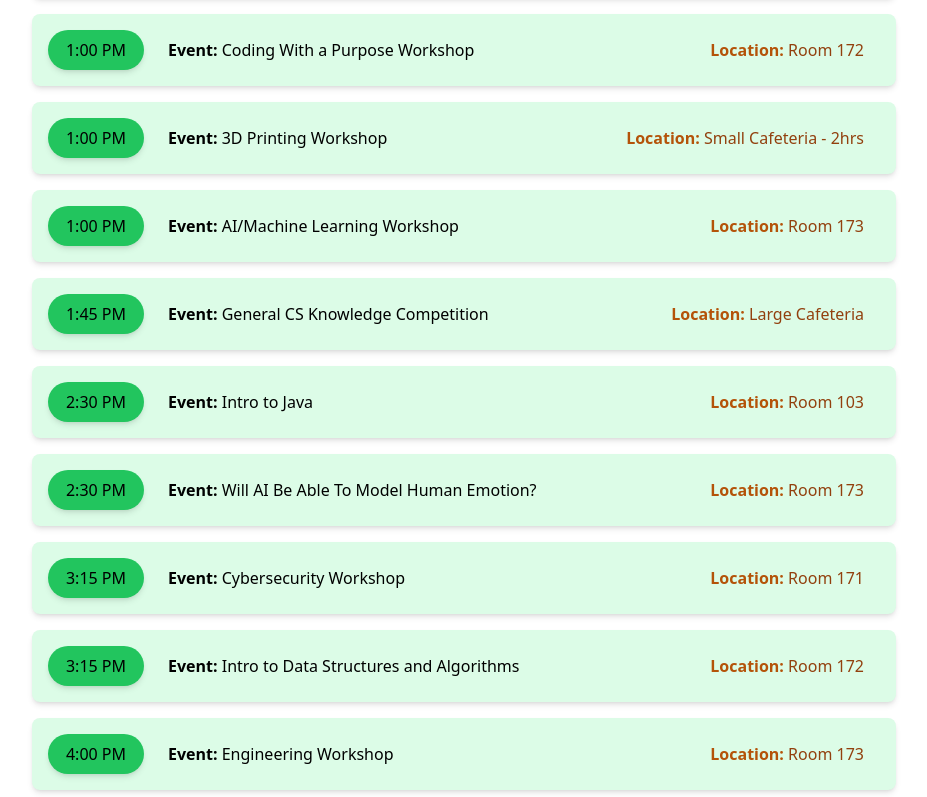
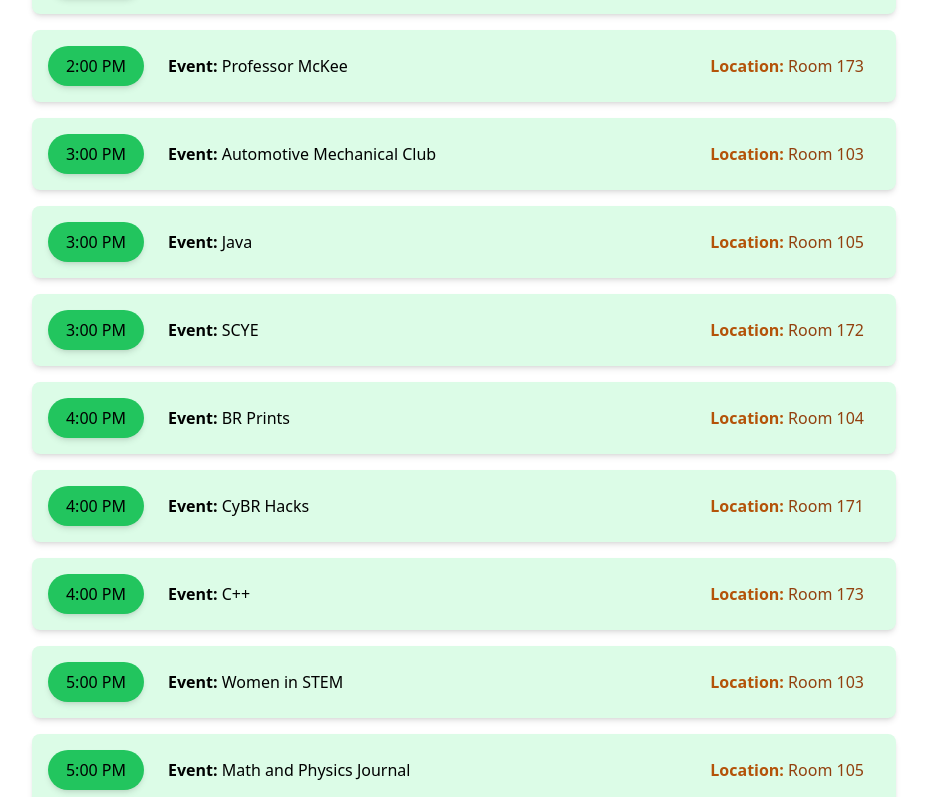
Before and after one commit to shuknuk/brhacks24, a Next.js app: page / in a window 1280 px wide. Shown: the part 3683-4480 px from the top of the page, without its empty margins (176-1103 px from the left). Built offline with nearby package versions, Linux system fonts and the light colour scheme.

Commit message:
schedule updates

```diff
--- a/components/Schedule.jsx
+++ b/components/Schedule.jsx
@@ -1,77 +1,33 @@
+// Schedule.jsx
+
 import React from "react";
 import { FontAwesomeIcon } from "@fortawesome/react-fontawesome";
 
 const Schedule = () => {
   const scheduleData = [
-    { Time: "9:00 AM", Event: "Check In Opens", Location: "Large Cafeteria" },
-    { Time: "10:00 AM", Event: "Opening Ceremony", Location: "Auditorium" },
-    {
-      Time: "10:30 AM",
-      Event: "Team Bonding During Opening Ceremony",
-      Location: "Large Cafeteria",
-    },
-    { Time: "11:15 AM", Event: "Intro Python", Location: "Room 171" },
-    { Time: "11:15 AM", Event: "Intro to C++", Location: "Room 172" },
-    { Time: "11:15 AM", Event: "Intro to Github", Location: "Room 103" },
-    {
-      Time: "12:00 PM",
-      Event: "Lunch - Chess Tournament Sign ups",
-      Location: "Large Cafeteria",
-    },
-    {
-      Time: "12:30 PM",
-      Event: "Lunch/Chess Tournament",
-      Location: "Large Cafeteria",
-    },
-    {
-      Time: "1:00 PM",
-      Event: "Coding With a Purpose Workshop",
-      Location: "Room 172",
-    },
-    {
-      Time: "1:00 PM",
-      Event: "3D Printing Workshop",
-      Location: "Small Cafeteria - 2hrs",
-    },
-    {
-      Time: "1:00 PM",
-      Event: "AI/Machine Learning Workshop",
-      Location: "Room 173",
-    },
-    {
-      Time: "1:45 PM",
-      Event: "General CS Knowledge Competition",
-      Location: "Large Cafeteria",
-    },
-    { Time: "2:30 PM", Event: "Intro to Java", Location: "Room 103" },
-    {
-      Time: "2:30 PM",
-      Event: "Will AI Be Able To Model Human Emotion?",
-      Location: "Room 173",
-    },
-    { Time: "3:15 PM", Event: "Cybersecurity Workshop", Location: "Room 171" },
-    {
-      Time: "3:15 PM",
-      Event: "Intro to Data Structures and Algorithms",
-      Location: "Room 172",
-    },
-    { Time: "4:00 PM", Event: "Engineering Workshop", Location: "Room 173" },
-    { Time: "4:00 PM", Event: "Neuroscience Workshop", Location: "Room 103" },
-    {
-      Time: "4:45 PM",
-      Event: "Competitive Programming Competition",
-      Location: "Small Cafeteria",
-    },
-    { Time: "5:45 PM", Event: "Game Dev Workshop", Location: "Room 173" },
-    { Time: "5:45 PM", Event: "Women In STEM", Location: "Room 103" },
-    { Time: "6:30 PM", Event: "Data Visualization", Location: "Room 172" },
-    { Time: "6:30 PM", Event: "Web Development", Location: "Room 171" },
-    { Time: "7:00 PM", Event: "Hacking Ends", Location: "Large Cafeteria" },
-    { Time: "7:15 PM", Event: "Dinner", Location: "Large Cafeteria" },
-    { Time: "7:15 PM", Event: "Judging Begins", Location: "Large Cafeteria" },
-    { Time: "7:30 PM", Event: "Cup Stacking", Location: "Large Cafeteria" },
-    { Time: "8:30 PM", Event: "Judging Finishes", Location: "Large Cafeteria" },
-    { Time: "9:00 PM", Event: "Closing Ceremony", Location: "Auditorium" },
+    { Time: "10:00 AM", Event: "Opening", Location: "Auditorium" },
+    { Time: "11:00 AM", Event: "Data Visualization", Location: "Room 104" },
+    { Time: "11:00 AM", Event: "Professor Bajwa", Location: "Auditorium" },
+    { Time: "12:00 PM", Event: "LUNCH", Location: "Big Cafe" },
+    { Time: "1:00 PM", Event: "Competitions", Location: "Room 103" },
+    { Time: "1:00 PM", Event: "AI/ML", Location: "Room 105" },
+    { Time: "1:00 PM", Event: "Girls Who Code", Location: "Room 172" },
+    { Time: "2:00 PM", Event: "Python", Location: "Room 104" },
+    { Time: "2:00 PM", Event: "Professor McKee", Location: "Room 171" },
+    { Time: "2:00 PM", Event: "Professor McKee", Location: "Room 173" },
+    { Time: "3:00 PM", Event: "Automotive Mechanical Club", Location: "Room 103" },
+    { Time: "3:00 PM", Event: "Java", Location: "Room 105" },
+    { Time: "3:00 PM", Event: "SCYE", Location: "Room 172" },
+    { Time: "4:00 PM", Event: "BR Prints", Location: "Room 104" },
+    { Time: "4:00 PM", Event: "CyBR Hacks", Location: "Room 171" },
+    { Time: "4:00 PM", Event: "C++", Location: "Room 173" },
+    { Time: "5:00 PM", Event: "Women in STEM", Location: "Room 103" },
+    { Time: "5:00 PM", Event: "Math and Physics Journal", Location: "Room 105" },
+    { Time: "5:00 PM", Event: "Web Dev", Location: "Room 172" },
+    { Time: "6:00 PM", Event: "Robotics Team", Location: "Room 104" },
+    { Time: "6:00 PM", Event: "Quantum Computing", Location: "Room 171" },
+    { Time: "6:00 PM", Event: "Data Struc", Location: "Room 173" },
+    { Time: "7:00 PM", Event: "DINNER", Location: "Big Cafe" },
   ];
 
   return (
```
